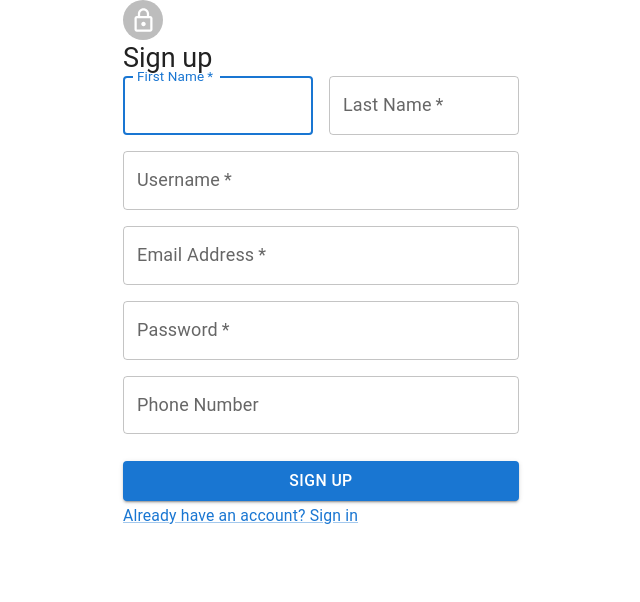
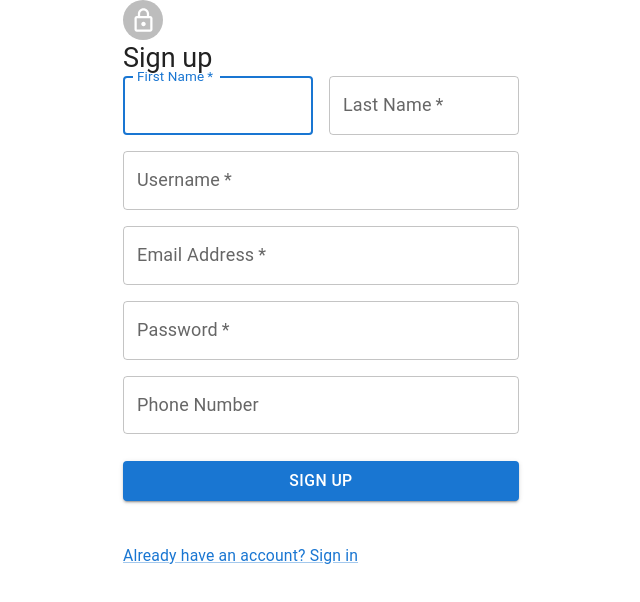
Before and after one commit to eehab-saadat/Mediset-Archives, a Next.js app in the folder frontend/: page /SignUp in a window 1280 px wide. Shown: the top 602 px of the page, without its empty margins (319-959 px from the left). Built offline with nearby package versions, Linux system fonts and the light colour scheme.

Commit message:
added oauth to signup

```diff
--- a/frontend/pages/SignUp.js
+++ b/frontend/pages/SignUp.js
@@ -14,6 +14,9 @@ import LockOutlinedIcon from "@mui/icons-material/LockOutlined";
 import Typography from "@mui/material/Typography";
 import Container from "@mui/material/Container";
 import axios from "axios";
+import { jwtDecode } from "jwt-decode";
+import { GoogleLogin } from "@react-oauth/google";
+import { GoogleOAuthProvider } from "@react-oauth/google";
 
 export default function SignUp() {
   const [firstName, setFirstName] = useState("");
@@ -37,7 +40,6 @@ export default function SignUp() {
       //   phone,
       //   email,
       // });
-
       // console.log("Response:", response.data);
       console.log("Signup successful");
       console.log("First Name:", firstName, "Last Name:", lastName, "Username:", username, "Password:", password, "Phone:", phone, "Email:", email);
@@ -155,6 +157,40 @@ export default function SignUp() {
           >
             Sign Up
           </Button>
+          <GoogleOAuthProvider  clientId="886302518859-fkvi895pf6t8i8svsd8hi46fbfp89n53.apps.googleusercontent.com">
+                <GoogleLogin
+                    buttonText="Login with Google"
+                    onSuccess={response => {
+                      const tokenCredentials = response.credential;
+                      const decodedCredentials = jwtDecode(tokenCredentials);
+                      // TODO: send the email to the backend FOR signup or user creation
+                      const googleFname = decodedCredentials.given_name;
+                      const googleLname = decodedCredentials.family_name;
+                      const googlePicture = decodedCredentials.picture;
+                      const googleEmail = decodedCredentials.email;
+                      // remove the part after @ in the email to get username
+                      const googleUsername = decodedCredentials.email.split('@')[0];
+                      // make a log in request to 8000/api/login
+                      try {
+                        // Sending the signup request
+                        // const response = await axios.post('http://localhost:8000/api/login', {
+                        //   googleFname,
+                        //   googleLname,
+                        //   googleUsername,
+                        //   googleEmail,
+                        //   googlePicture,
+                        // });
+                        console.log(decodedCredentials);
+                        console.log('email:', googleEmail, 'password:', password, 'response:');
+                        // TODO ; redirect to sign in page here
+                      } catch (error) {
+                        setError('Google Login failed');
+                      }
+                  }}
+                    onFailure={() => console.log("error")}
+                    cookiePolicy={"single_host_origin"}
+                />
+          </GoogleOAuthProvider>
           <Grid container justify="flex-end">
             <Grid item>
               <Link href="/" variant="body2">
--- a/frontend/pages/login.js
+++ b/frontend/pages/login.js
@@ -20,7 +20,7 @@ import { IconButton } from '@mui/material';
 import VisibilityIcon from '@mui/icons-material/Visibility';
 import VisibilityOffIcon from '@mui/icons-material/VisibilityOff';
 import { GoogleOAuthProvider } from "@react-oauth/google";
-import { GoogleLogin, useGoogleLogin } from "@react-oauth/google";
+import { GoogleLogin } from "@react-oauth/google";
 import { jwtDecode } from "jwt-decode";
 
 function Copyright(props) {
```
